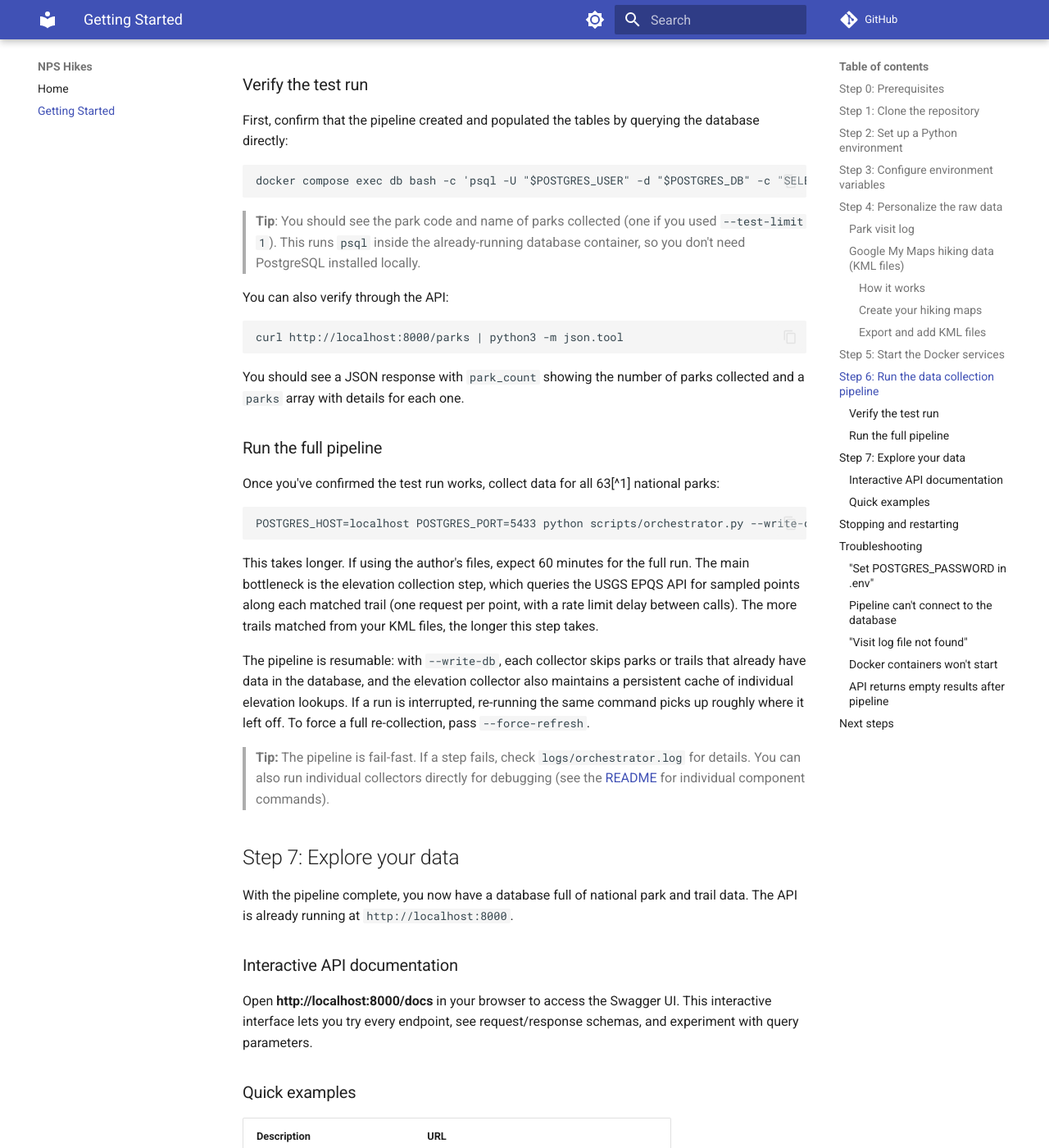
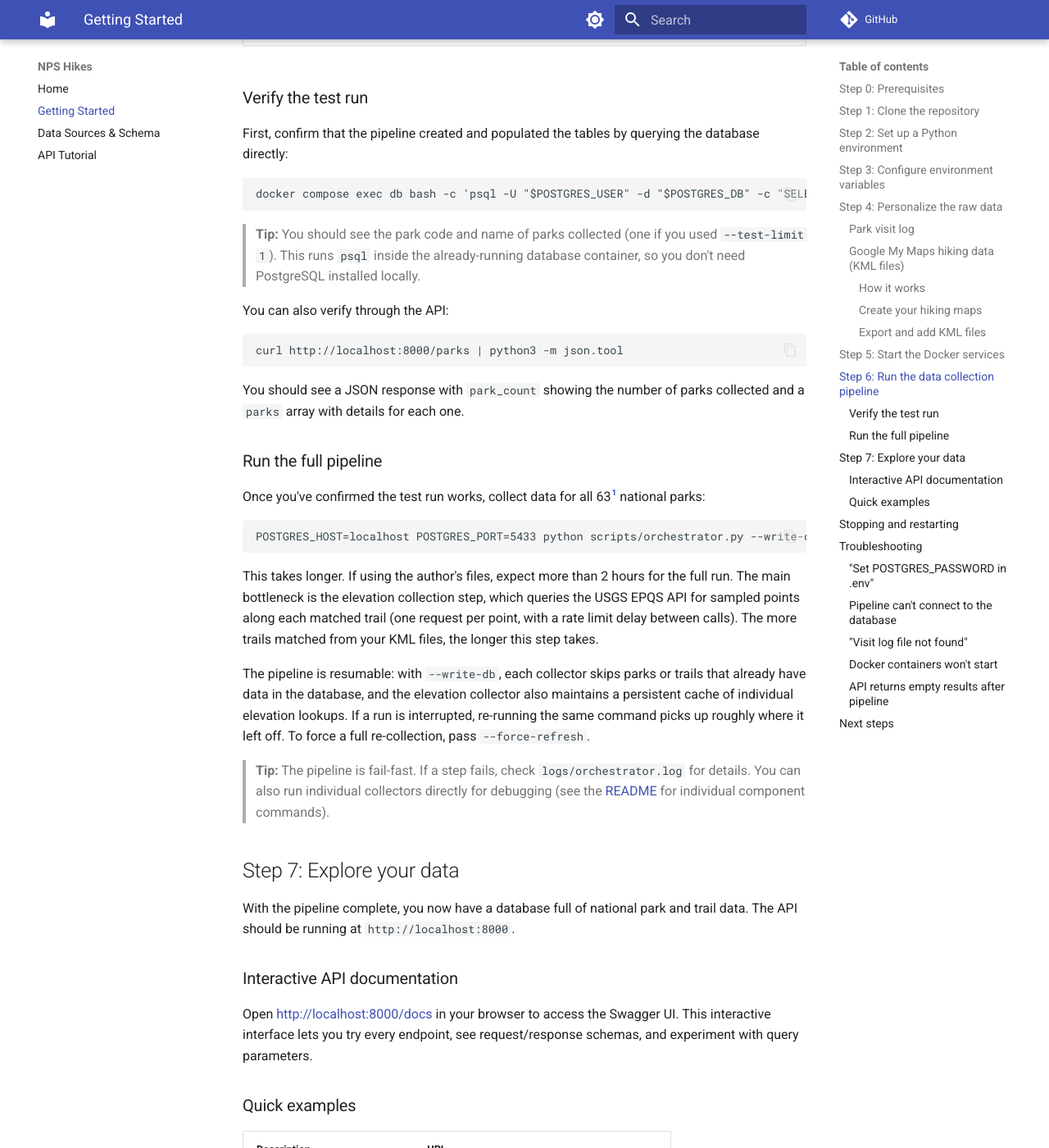
Before and after one commit to seanangio/nps-hikes, an MkDocs documentation site: the page built from docs/getting-started.md, in a window 1280 px wide and 1400 px high, scrolled down 4651 px. Shown: the whole window at 82% size. Built offline with MkDocs 1.6.1 and Material for MkDocs 9.7.7, drawn with Linux system fonts in a browser that asks for light colours; comment, search, counter and statistics services are not loaded; some of the changed text lies outside the part shown.

Commit message:
doc improvements

````diff
--- a/docs/getting-started.md
+++ b/docs/getting-started.md
@@ -101,7 +103,6 @@ In [Google My Maps](https://www.google.com/maps/d/), create one or more maps for
 1. Add a **layer** for each park, named according to the 4-letter park code (for example, `zion`).
 2. Add placemarks to each layer for the trails or locations you've hiked.
 
-
 #### Export and add KML files
 
 Export each map as a KML file, and save the files to `raw_data/gmaps/`:
@@ -162,7 +163,6 @@ The pipeline runs six steps in order:
 | 5. Trail Matching | Matches GMaps locations to TNM or OSM trail geometries | Internal |
 | 6. Elevation Collection | Elevation profiles for matched trails | [USGS EPQS](https://apps.nationalmap.gov/epqs/) |
 
-
 ### Verify the test run
 
 First, confirm that the pipeline created and populated the tables by querying the database directly:
@@ -171,7 +171,7 @@ First, confirm that the pipeline created and populated the tables by querying th
 docker compose exec db bash -c 'psql -U "$POSTGRES_USER" -d "$POSTGRES_DB" -c "SELECT park_code, park_name FROM parks;"'
 ```
 
-> **Tip**: You should see the park code and name of parks collected (one if you used `--test-limit 1`). This runs `psql` inside the already-running database container, so you don't need PostgreSQL installed locally.
+> **Tip:** You should see the park code and name of parks collected (one if you used `--test-limit 1`). This runs `psql` inside the already-running database container, so you don't need PostgreSQL installed locally.
 
 You can also verify through the API:
 
@@ -189,19 +189,19 @@ Once you've confirmed the test run works, collect data for all 63[^1] national p
 POSTGRES_HOST=localhost POSTGRES_PORT=5433 python scripts/orchestrator.py --write-db
 ```
 
-This takes longer. If using the author's files, expect 60 minutes for the full run. The main bottleneck is the elevation collection step, which queries the USGS EPQS API for sampled points along each matched trail (one request per point, with a rate limit delay between calls). The more trails matched from your KML files, the longer this step takes.
+This takes longer. If using the author's files, expect more than 2 hours for the full run. The main bottleneck is the elevation collection step, which queries the USGS EPQS API for sampled points along each matched trail (one request per point, with a rate limit delay between calls). The more trails matched from your KML files, the longer this step takes.
 
 The pipeline is resumable: with `--write-db`, each collector skips parks or trails that already have data in the database, and the elevation collector also maintains a persistent cache of individual elevation lookups. If a run is interrupted, re-running the same command picks up roughly where it left off. To force a full re-collection, pass `--force-refresh`.
 
-> **Tip:** The pipeline is fail-fast. If a step fails, check `logs/orchestrator.log` for details. You can also run individual collectors directly for debugging (see the [README](../README.md) for individual component commands).
+> **Tip:** The pipeline is fail-fast. If a step fails, check `logs/orchestrator.log` for details. You can also run individual collectors directly for debugging (see the [README](https://github.com/seanangio/nps-hikes) for individual component commands).
 
 ## Step 7: Explore your data
 
-With the pipeline complete, you now have a database full of national park and trail data. The API is already running at `http://localhost:8000`.
+With the pipeline complete, you now have a database full of national park and trail data. The API should be running at `http://localhost:8000`.
 
 ### Interactive API documentation
 
-Open **http://localhost:8000/docs** in your browser to access the Swagger UI. This interactive interface lets you try every endpoint, see request/response schemas, and experiment with query parameters.
+Open [http://localhost:8000/docs](http://localhost:8000/docs) in your browser to access the Swagger UI. This interactive interface lets you try every endpoint, see request/response schemas, and experiment with query parameters.
 
 ### Quick examples
 
@@ -288,6 +290,6 @@ The response should show `"database": "connected"`. If connected but no data, re
 ## Next steps
 
 - **[API Tutorial](api-tutorial.md)** &mdash; A guided tour of the API's query capabilities and visualizations
-- **[README](../README.md)** &mdash; Full project documentation including architecture, testing, and data profiling
+- **[README](https://github.com/seanangio/nps-hikes)** &mdash; Full project documentation including architecture, testing, and data profiling
 
 [^1]: The NPS manages Sequoia and Kings Canyon as one park (`seki`), and so it appears as one entry.
--- a/mkdocs.yml
+++ b/mkdocs.yml
@@ -20,6 +20,11 @@ theme:
         icon: material/brightness-4
         name: Switch to light mode
 
+markdown_extensions:
+  - footnotes
+
 nav:
   - Home: index.md
   - Getting Started: getting-started.md
+  - Data Sources & Schema: data-sources.md
+  - API Tutorial: api-tutorial.md
````
Also changed, not shown: other parts of docs/getting-started.md (+6 -2 lines), README.md (+16 -23 lines), docs/api-tutorial.md (added, +3 -0 lines), docs/data-sources.md (added, +42 -0 lines), docs/index.md (+17 -45 lines), 1 other file.
